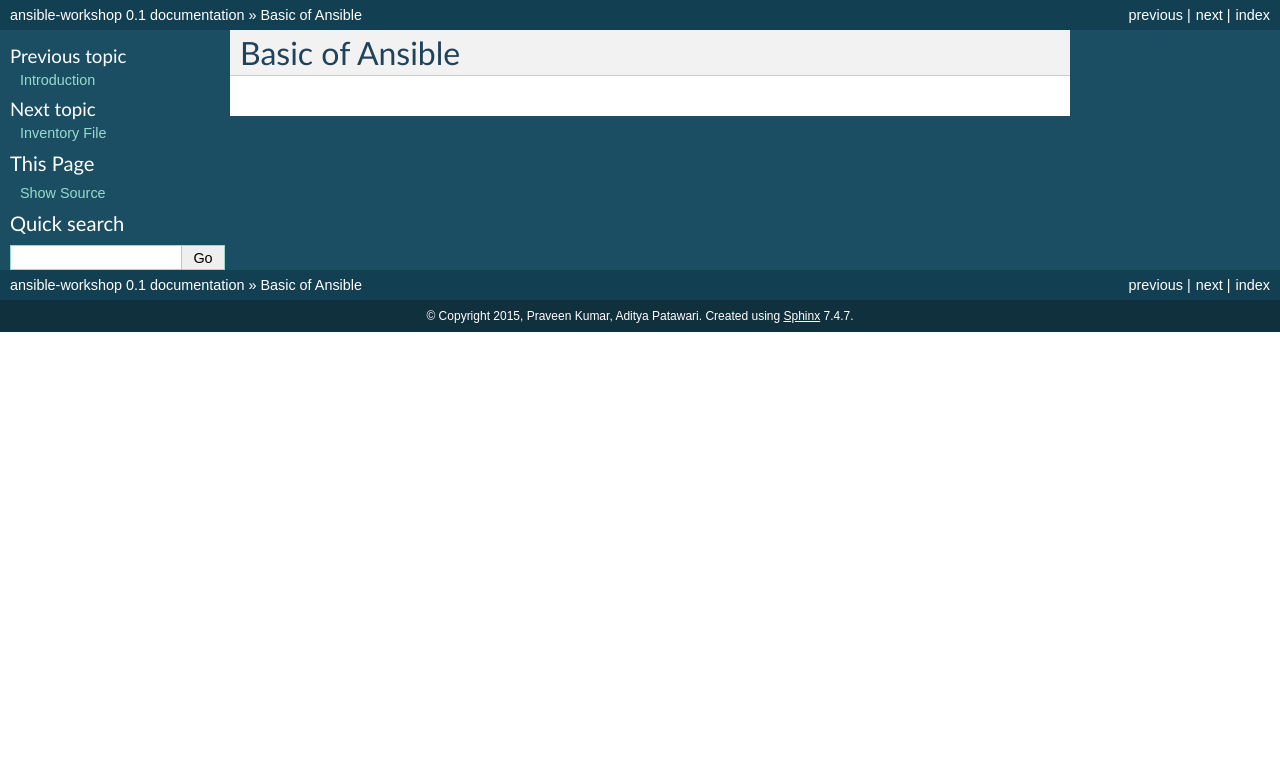
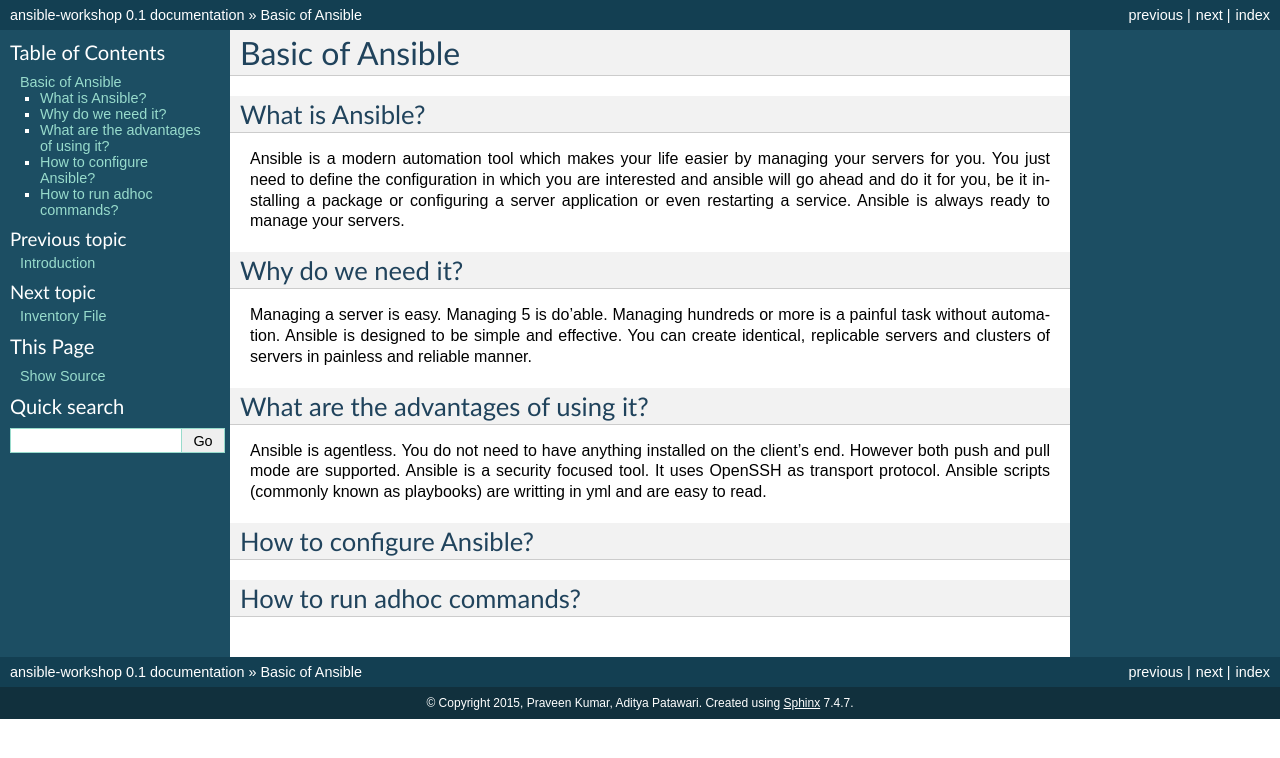
Before and after one commit to adimania/workshop-ansible, a Sphinx documentation site: the page built from docs/basic_of_ansible.rst, in a window 1280 px wide. Shown: the top 758 px of the page. Built offline with Sphinx 7.4.7, drawn with Linux system fonts in a browser that asks for light colours.

Commit message:
some basic stuff about ansible

```diff
--- a/docs/basic_of_ansible.rst
+++ b/docs/basic_of_ansible.rst
@@ -1,2 +1,20 @@
 Basic of Ansible
 ================
+
+What is Ansible?
+----------------
+Ansible is a modern automation tool which makes your life easier by managing your servers for you. You just need to define the configuration in which you are interested and ansible will go ahead and do it for you, be it installing a package or configuring a server application or even restarting a service. Ansible is always ready to manage your servers.
+
+Why do we need it?
+------------------
+Managing a server is easy. Managing 5 is do'able. Managing hundreds or more is a painful task without automation. Ansible is designed to be simple and effective. You can create identical, replicable servers and clusters of servers in painless and reliable manner.
+
+What are the advantages of using it?
+-----------------------------------
+Ansible is agentless. You do not need to have anything installed on the client's end. However both push and pull mode are supported. Ansible is a security focused tool. It uses OpenSSH as transport protocol. Ansible scripts (commonly known as playbooks) are writting in yml and are easy to read.
+
+How to configure Ansible?
+-------------------------
+
+How to run adhoc commands?
+--------------------------
```
